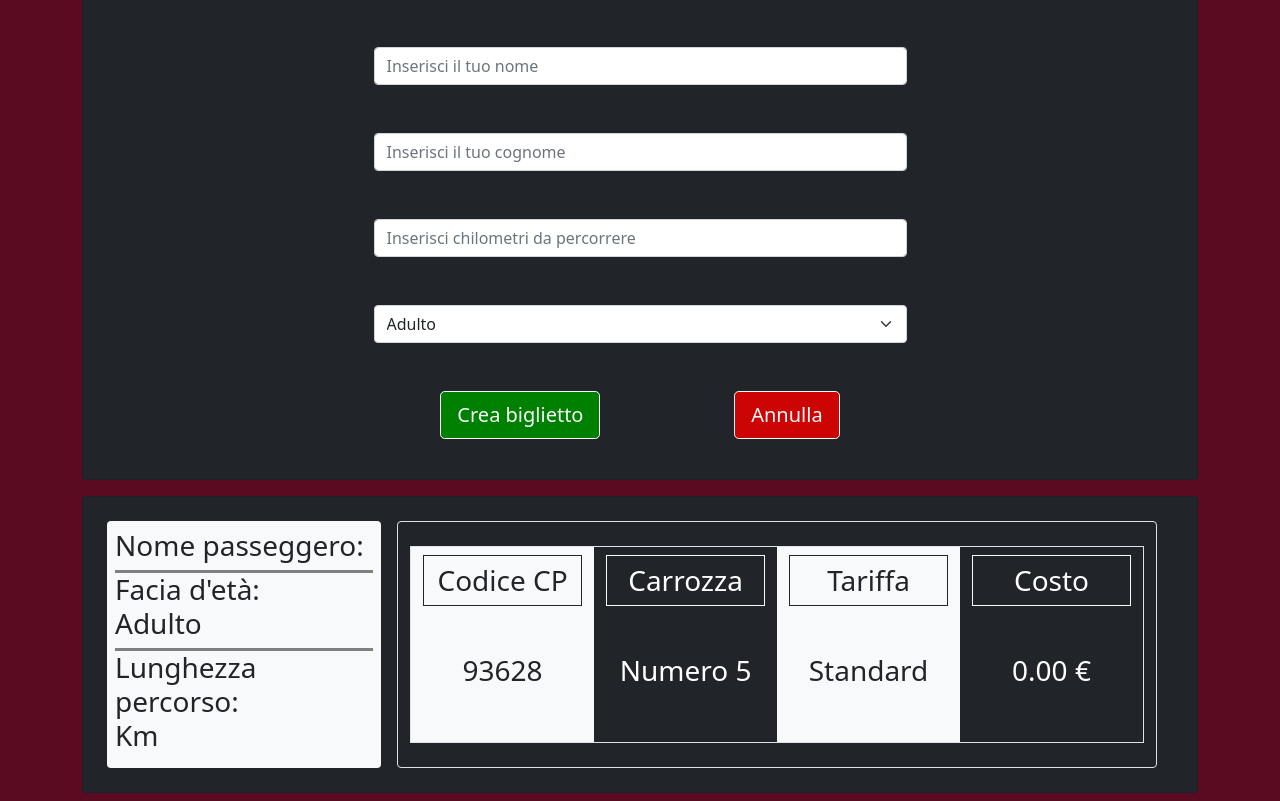
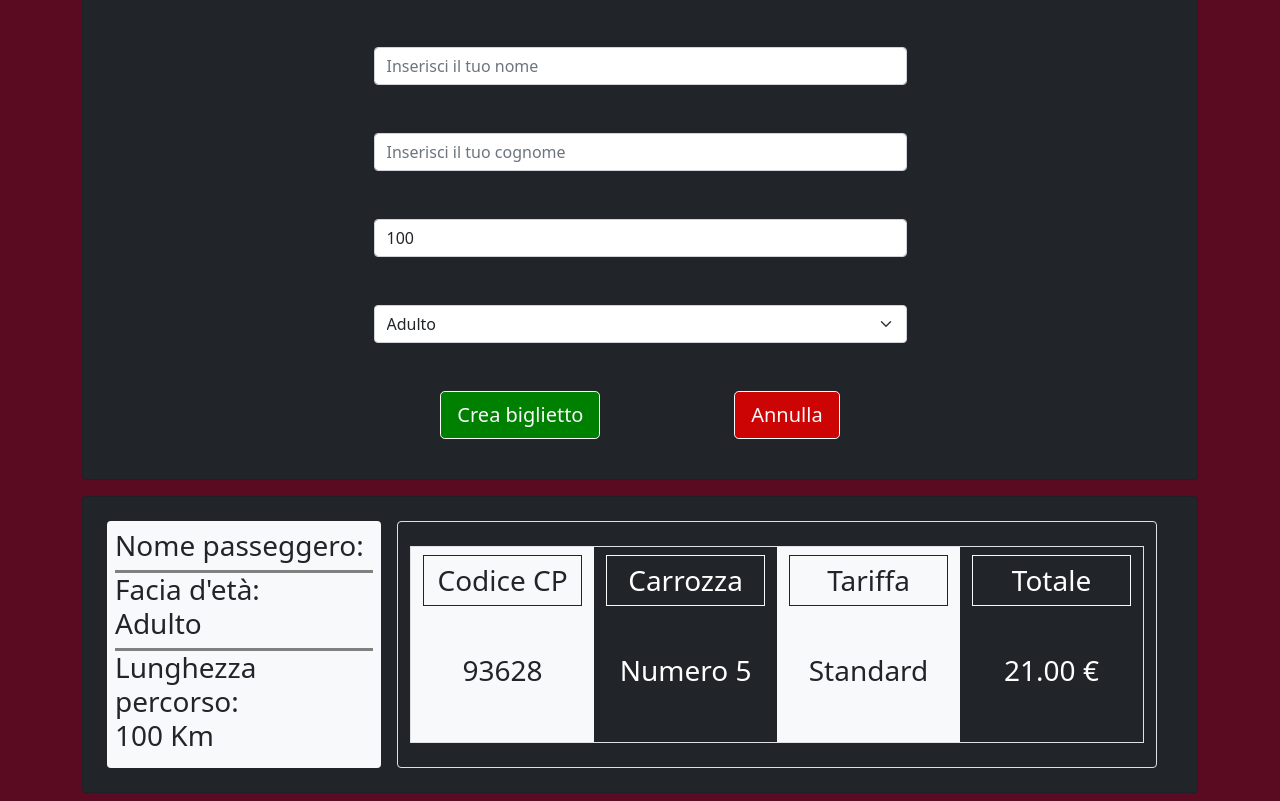
Before and after one commit to tarex7/js-biglietto-treno-form, a plain HTML site: page index.html in a window 1280 px wide. Both pictures are taken after a click on the element "Crea biglietto". Shown: the part 140-941 px from the top of the page. Drawn offline with nearby package versions, Linux system fonts and the light colour scheme.

Commit message:
UI fixes

```diff
--- a/index.html
+++ b/index.html
@@ -46,6 +46,7 @@
                   class="form-control my-5"
                   id="kms"
                   placeholder="Inserisci chilometri da percorrere"
+                  value="100"
                 />
                 <!-- User age -->
                 <!-- PROVA -->
@@ -108,7 +109,7 @@
                     <h3><span id="discount">Standard</span></h3>
                   </div>
                   <div class="col py-2">
-                    <h3 class="mb-5 border border-light p-2">Costo</h3>
+                    <h3 class="mb-5 border border-light p-2">Totale</h3>
                     <h3><span id="ticketPrice"></span></h3>
                   </div>
                 </div>
```
